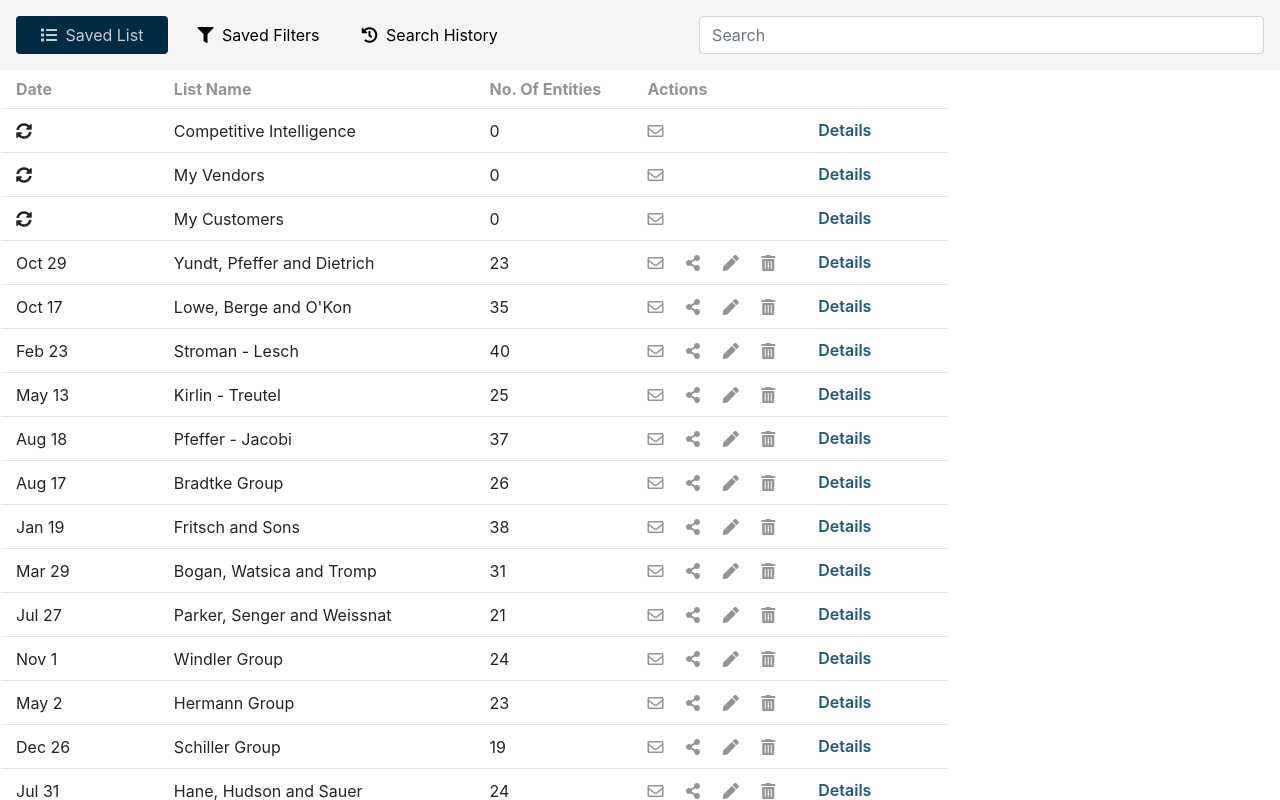
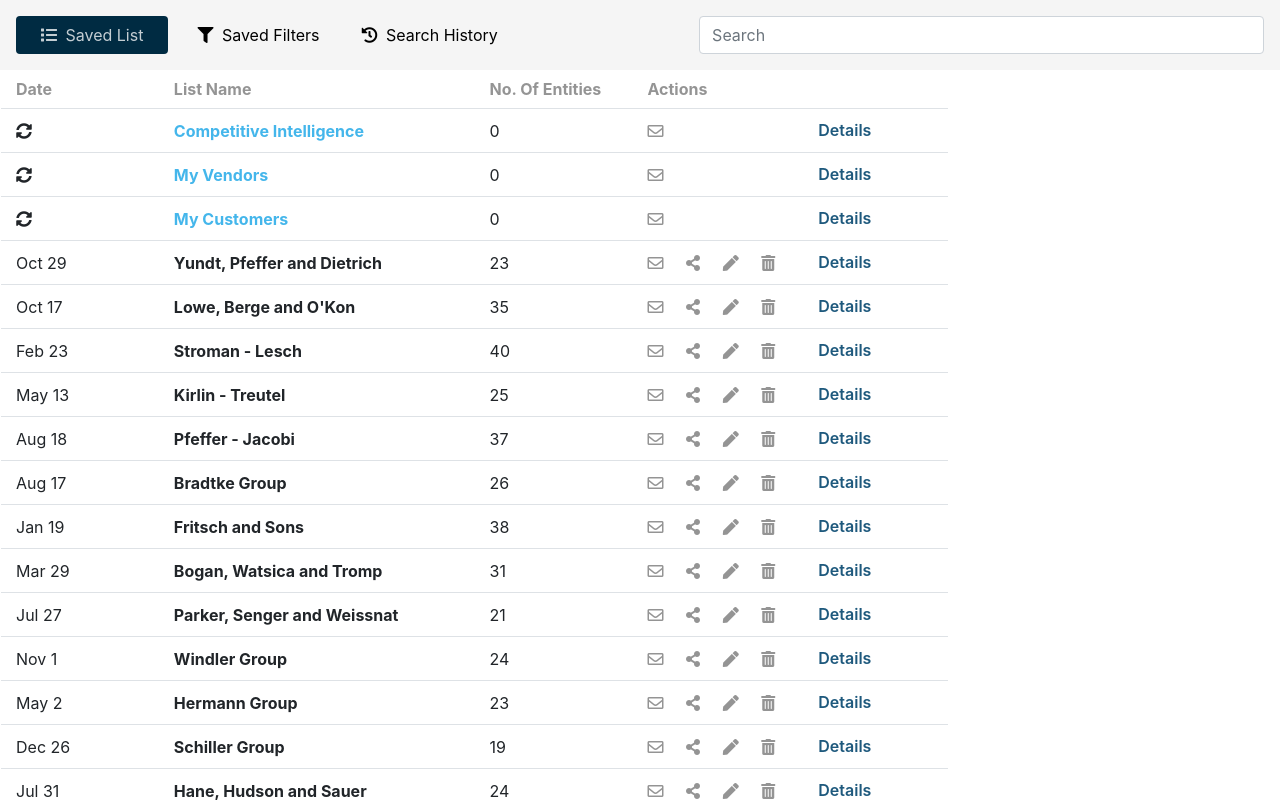
Before and after one commit to B45i/pc-task, an Angular app: page / in a window 1280 px wide. Built offline with nearby package versions, Linux system fonts and the light colour scheme.

Commit message:
name style changes

```diff
--- a/src/app/grid/grid.component.html
+++ b/src/app/grid/grid.component.html
@@ -49,7 +49,12 @@
             <i class="fas fa-sync-alt"></i>
           </ng-template>
         </div>
-        <div class="col-4">{{ item.name }}</div>
+        <div
+          class="col-4 font-weight-bold"
+          [ngClass]="{ 'text-sea-blue': !item.date }"
+        >
+          {{ item.name }}
+        </div>
         <div class="col-2">
           {{ item.entries || 0 }}
         </div>
--- a/src/styles.scss
+++ b/src/styles.scss
@@ -47,6 +47,10 @@
   color: #1e597d !important;
 }
 
+.text-sea-blue {
+  color: #44b6eb !important;
+}
+
 .font-weight-600 {
   font-weight: 600 !important;
 }
```
